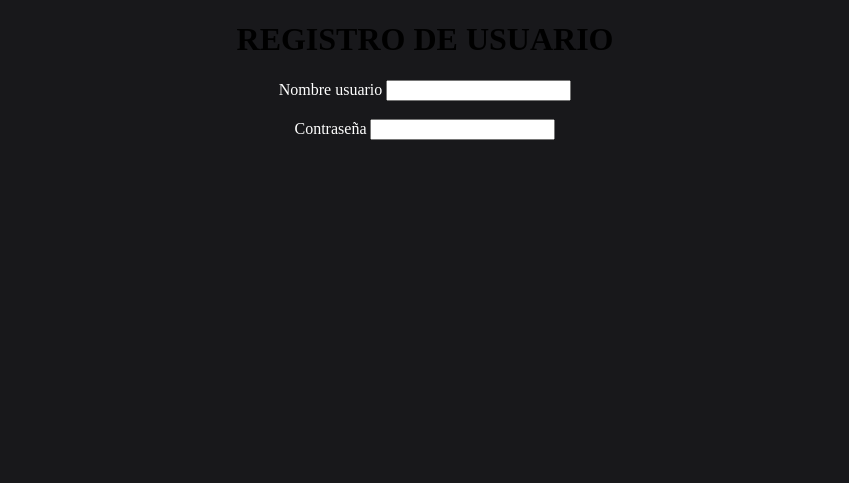
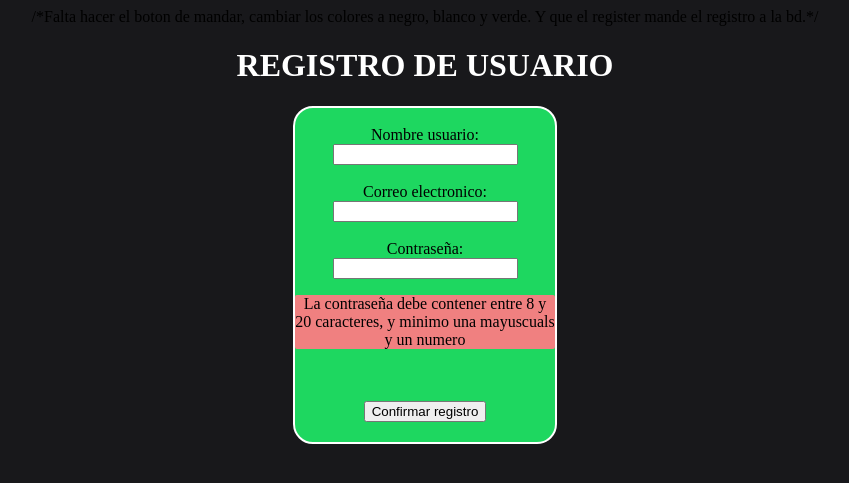
Before and after one commit to keelus/musify, a Django app: page /login in a window 1280 px wide. Shown: the top 483 px of the page, without its empty margins (215-1064 px from the left). Run offline with Django 5.2, Linux system fonts and the light colour scheme.

Commit message:
Añadidos mas apartados al registro del usuario mas un poco de css

```diff
--- a/static/css/registro.css
+++ b/static/css/registro.css
@@ -1,9 +1,25 @@
 body{
     background-color: #18181b;
-
     text-align: center;
 }
 
-label{
+h1{
     color: #fff;
 }
+/* La contraseña debe contenter entre 8 y 20 caracteres, 2 de ellos numeros y uno mayusculas*/
+form{
+    background-color: #1ed760;
+    margin-left: 500px;
+    margin-right: 500px;
+    border-radius: 20px;
+    border-style: solid;
+    border-width: 2px;
+    border-color: #fff;
+    padding-bottom: 20px;
+}
+
+#aviso-contra{
+    background-color: lightcoral;
+    border-radius: 2px;
+
+}
--- a/templates/registro.html
+++ b/templates/registro.html
@@ -6,16 +6,32 @@
     <link rel="stylesheet" href="/static/css/registro.css">
 </head>
 <body>
+    /*Falta hacer el boton de mandar, cambiar los colores a negro, blanco y verde.
+    Y que el register mande el registro a la bd.*/
     <h1>REGISTRO DE USUARIO</h1>
 
-    <form action="server.php" method="post" id="registro_1">
+    <form action="server.php" method="post" id="registro-1">
 
-        <label for="Usuario">Nombre usuario</label>
-        <input type="text" name="Usuario" id="Usuario" required>
+        <br>
+        <label for="nombre">Nombre usuario:</label>
+        <input type="text" name="nombre" id="nombre" required>
 
         <br><br>
-        <label for="Contraseña">Contraseña</label>
-        <input type="password" name="Contraseña" id="Contraseña" required>
+
+        <label for="correo">Correo electronico:</label>
+        <input type="text" name="correo" id="correo" required>
+
+        <br><br>
+
+        <label for="contraseña">Contraseña:</label>
+        <input type="password" name="contraseña" id="contraseña" required
+            minlength="6" maxlength="20" pattern="(?=.*[A-Z]) (?=.*\d)">
+        <p id="aviso-contra">La contraseña debe contener entre 8 y 20 caracteres, y minimo una mayuscuals y un numero </p>
+
+        <br><br>
+
+        <input type="submit" value="Confirmar registro">
+
     </form>
 </body>
 </html>
```
